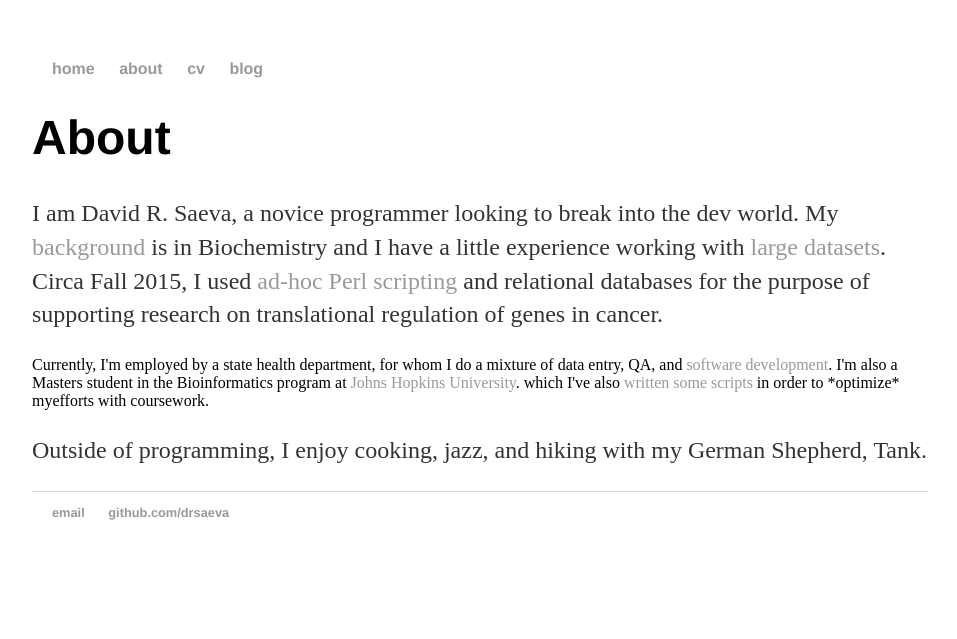
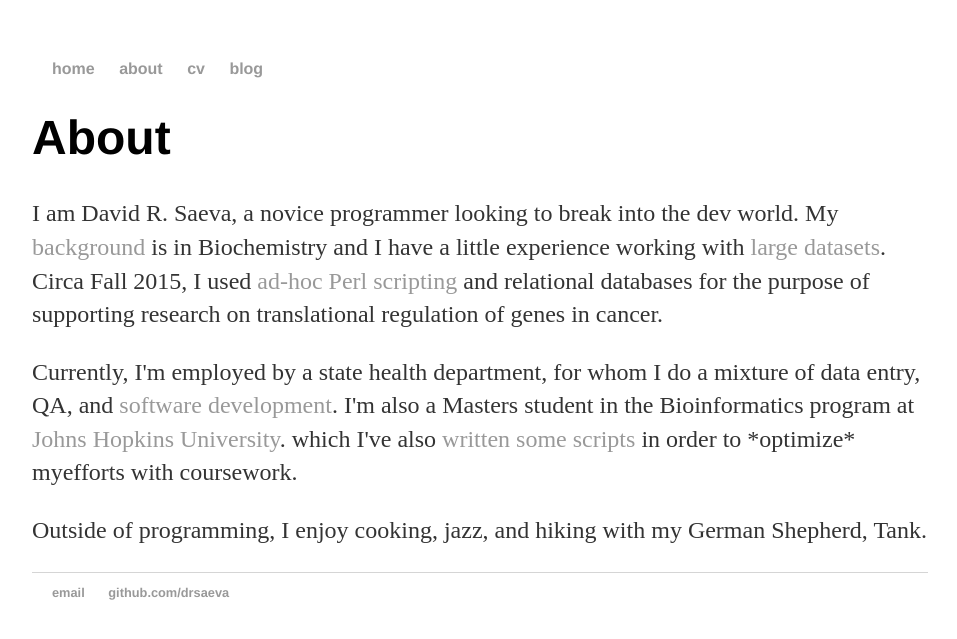
Before and after one commit to drsaeva/drsaeva.github.io, a Jekyll site: the page built from about/index.html, in a window 1280 px wide. Shown: the top 639 px of the page, without its empty margins (160-1117 px from the left). Built offline with Jekyll 4.4.1, drawn with Linux system fonts in a browser that asks for light colours.

```diff
--- a/about/index.html
+++ b/about/index.html
@@ -12,12 +12,12 @@ datasets</a>. Circa Fall 2015, I used
  relational databases for the purpose of supporting research on translational regulation of
  genes in cancer. </p>
 
- Currently, I'm employed by a state health department, for whom I do a
+ <p>Currently, I'm employed by a state health department, for whom I do a
  mixture of data entry, QA, and <a href="https://github.com/drsaeva/labBot">software
  development</a>. I'm also a Masters student in the Bioinformatics program
  at <a href="http://advanced.jhu.edu/academics/graduate-degree-programs/bioinformatics/">
  Johns Hopkins University</a>.  which I've also <a href="https://github.com/drsaeva/Coursework-Scripts">
-  written some scripts</a>  in order to *optimize* myefforts with coursework.
+ written some scripts</a>  in order to *optimize* myefforts with coursework.
  </p>
 
 <p>Outside of programming, I enjoy cooking, jazz, and hiking with my German
```
